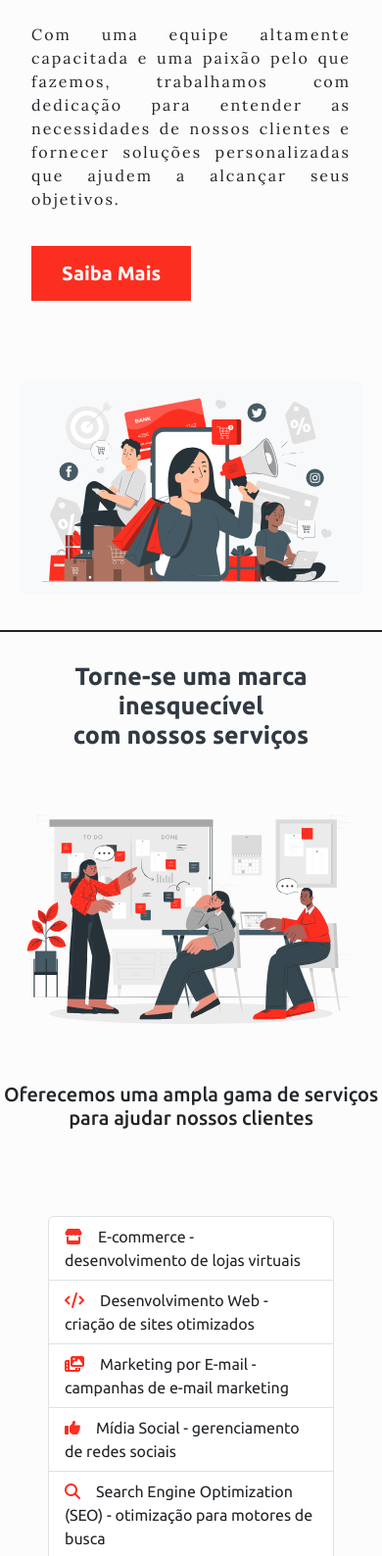
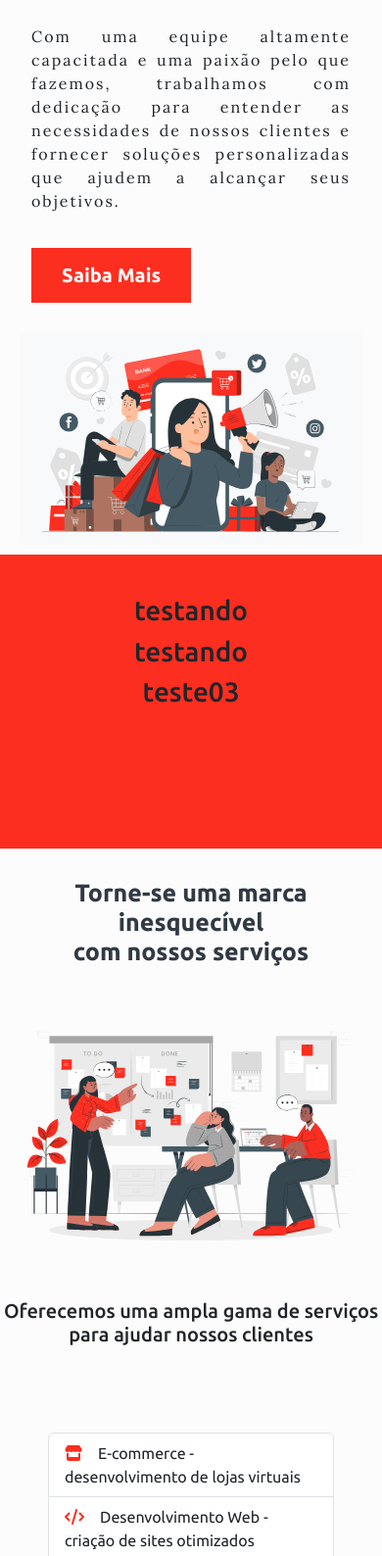
Before and after one commit to eso81/landing-page, a plain HTML site: page index.html in a window 390 px wide. Shown: the part 353-1941 px from the top of the page at 98% size. Drawn offline with nearby package versions, Linux system fonts and the light colour scheme.

Commit message:
atualização da classe cover

```diff
--- a/assets/css/style.css
+++ b/assets/css/style.css
@@ -61,7 +61,7 @@ li{
 .cover{
     align-items: center;
     justify-content: space-around;
-    height: 100vh;
+    min-height: 100vh;
 }
 .btn{
     padding: 12px 30px;
@@ -84,8 +84,8 @@ li{
 }
 /*_________  header  _________*/
 .header{
-    background-color: var(--white-color);
-    box-shadow: rgba(0, 0, 0, 0.11) 0px 1px 4px;
+    background-color: transparent;
+
 }
 .navbar{
     align-items: center;
@@ -93,6 +93,14 @@ li{
     padding-top: 12px;
     padding-bottom: 12px;
 }
+/*quando rolar a página*/
+.navbar.scrolled {
+    padding-top: 15px;
+    padding-bottom: 15px;
+    background-color: var(--bg-body);
+    box-shadow: rgba(0, 0, 0, 0.11) 0px 1px 4px;
+}
+
 .navbar .nav-item{
     margin-left: 20px;
 }
@@ -148,7 +156,12 @@ li{
     text-align: justify;
     font-family: var(--font-lora);
 }
-
+/*-------------------*/
+.about{
+    background-color: var(--orange-color);
+    height: 300px;
+    padding-top: 40px;
+}
 /*_________ featured  _________*/
 .featured{
     background-color: var(--bg-color);
@@ -187,11 +200,13 @@ li{
 
 /* X-Small devices (portrait phones, less than 576px)*/
 @media (max-width: 575.98px) {
+
     .header{
         background-color: var(--white-color);
     }
     .navbar{
-        margin-top: 10px;
+
+        background-color: var(--white-color);
     }
     .navbar .nav-item {
         padding-bottom: 15px;
@@ -203,6 +218,7 @@ li{
         font-size: 35px;
         text-transform: none;
         text-align: center;
+        margin-top: 120px;
     }
     .hero .btn{
         margin-bottom: 30px;
@@ -244,7 +260,12 @@ li{
 @media (max-width: 991.98px) {  }
 
 /* Large devices (desktops, less than 1200px)*/
-@media (max-width: 1199.98px) { }
+@media (max-width: 1199.98px) {
+    .cover{
+        align-items: center;
+        justify-content: space-around;
+        min-height: 60vh;
+    }
 
 /* X-Large devices (large desktops, less than 1400px)*/
 @media (max-width: 1399.98px) {  }
--- a/assets/js/index.js
+++ b/assets/js/index.js
@@ -0,0 +1,7 @@
+window.onscroll = function() {
+    if (document.body.scrollTop > 0 || document.documentElement.scrollTop > 0 ) {
+        document.getElementById('navbar').classList.add('scrolled');
+    } else {
+        document.getElementById('navbar').classList.remove('scrolled');
+    }
+}
--- a/index.html
+++ b/index.html
@@ -17,10 +17,10 @@
     <title>GrowthHackers</title>
 </head>
 
-<body>
+<body data-bs-spy="scroll" data-bs-target="#navbar">
     <!--___ start header ____-->
-    <header class="header">
-        <nav class="navbar navbar-expand-lg ">
+    <header class="header ">
+        <nav class="navbar navbar-expand-lg fixed-top" id="navbar">
             <div class="container">
               <a class="navbar-brand" href="#">
              <span>Growth</span><i class="fa-brands fa-linux"></i>
@@ -61,7 +61,7 @@
     <!--___ end header ____-->
 
     <!--___ start hero ____-->
-    <section class="hero">
+    <section class="hero" id="hero">
         <div class="container">
             <div class="row cover ">
                 <div class="col-lg-6 col-md-6">
@@ -77,10 +77,22 @@
     </section>
     <!--___ end hero ____-->
     <!--divisor-->
-    <div class="d-flex bg-dark" style="height: 2px;">
-      <div class="hr">
+   <section class="about" id="about">
+    <div class="container">
+      <div class="row  justify-content-between align-items-center text-center">
+        <div class="col-lg-4 col-md-6">
+          <h1>testando</h1>
+        </div>
+        <div class="col-lg-4 col-md-6">
+          <h1>testando</h1>
+        </div>
+        <div class="col-lg-4 col-md-6">
+         <h1>teste03</h1>
+        </div>
+
       </div>
     </div>
+   </section>
     <!--___ start featured ____-->
     <section class="featured">
       <div class="container-fluid ">
```
